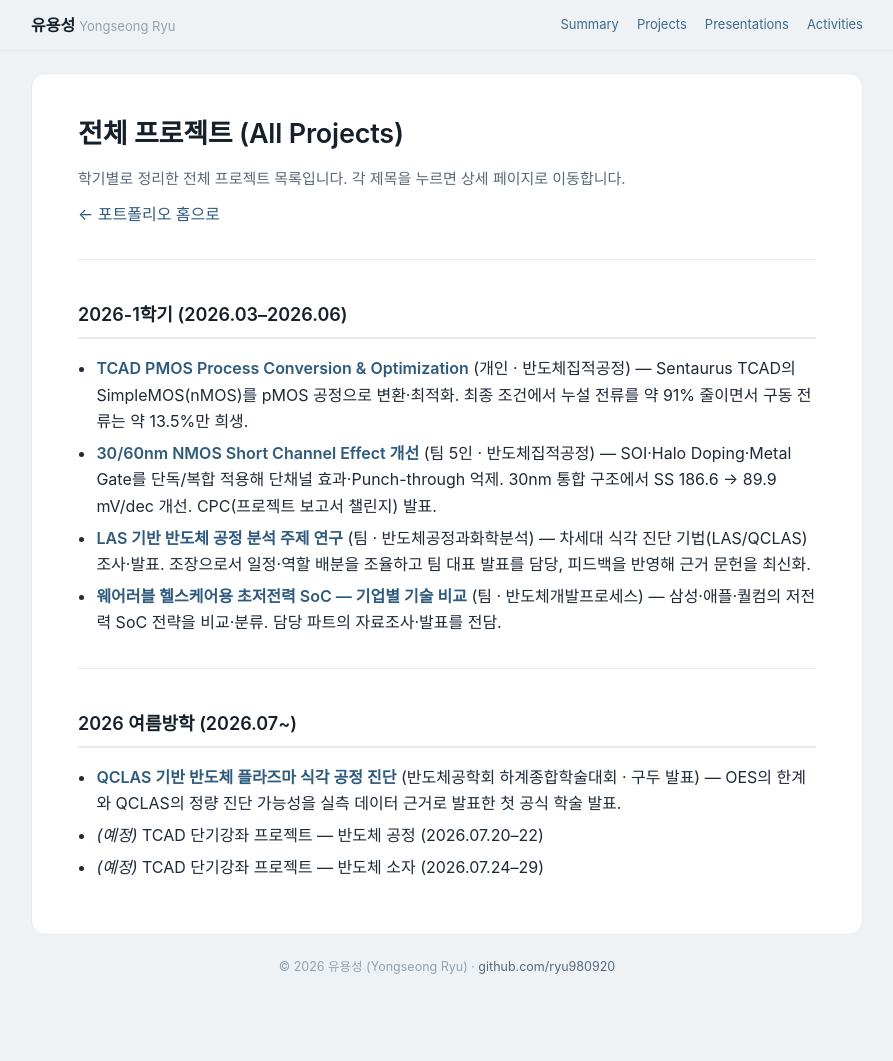
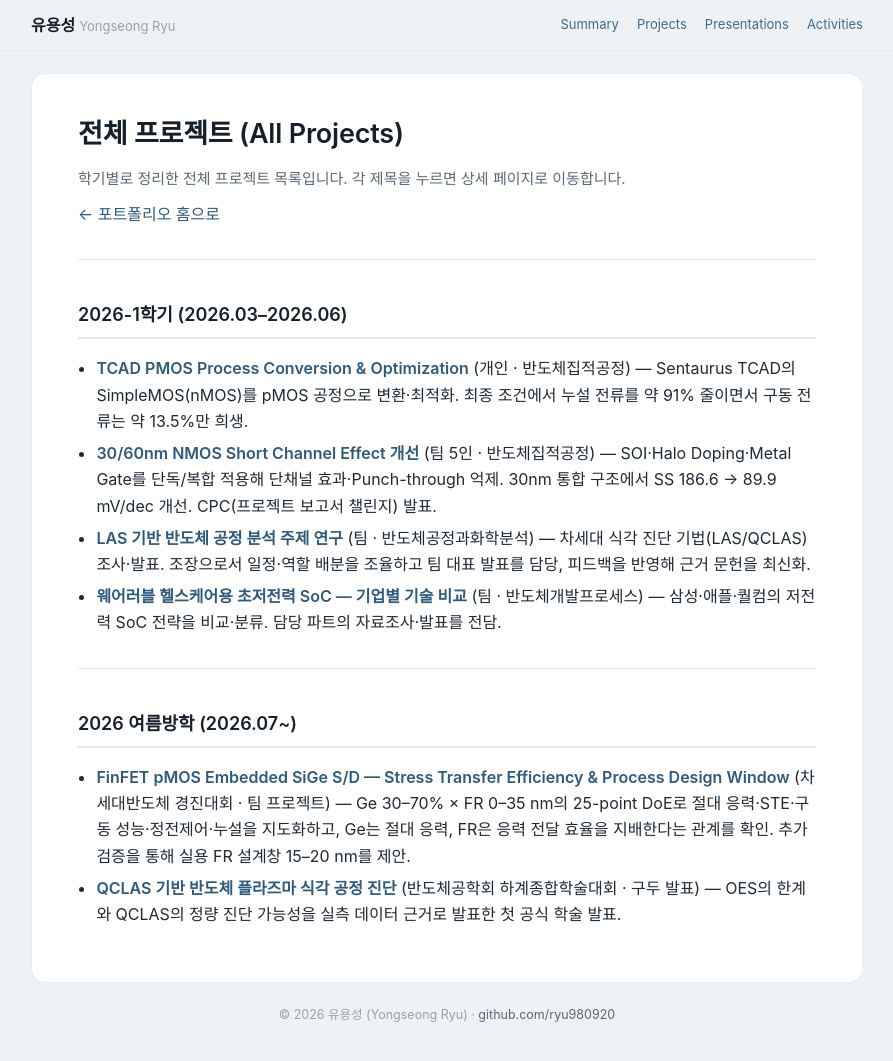
Before and after one commit to ryu980920/ryu980920.github.io, a Jekyll site: the page built from projects/index.md, in a window 1280 px wide and 1069 px high. Shown: the top 1061 px of the window, without its empty margins (193-1086 px from the left). Built offline with Jekyll 4.4.1, drawn with Linux system fonts in a browser that asks for light colours; our own code applies the rules of GitHub Pages for plain Markdown files.

Commit message:
Add FinFET SiGe project and remove short-course placeholders

```diff
--- a/projects/index.md
+++ b/projects/index.md
@@ -17,8 +17,7 @@
 
 ## 2026 여름방학 (2026.07~)
 
+- **[FinFET pMOS Embedded SiGe S/D — Stress Transfer Efficiency & Process Design Window](../finfet-sige/)** (차세대반도체 경진대회 · 팀 프로젝트) — Ge 30–70% × FR 0–35 nm의 25-point DoE로 절대 응력·STE·구동 성능·정전제어·누설을 지도화하고, Ge는 절대 응력, FR은 응력 전달 효율을 지배한다는 관계를 확인. 추가 검증을 통해 실용 FR 설계창 15–20 nm를 제안.
 - **[QCLAS 기반 반도체 플라즈마 식각 공정 진단](../qclas/)** (반도체공학회 하계종합학술대회 · 구두 발표) — OES의 한계와 QCLAS의 정량 진단 가능성을 실측 데이터 근거로 발표한 첫 공식 학술 발표.
-- *(예정)* TCAD 단기강좌 프로젝트 — 반도체 공정 (2026.07.20–22)
-- *(예정)* TCAD 단기강좌 프로젝트 — 반도체 소자 (2026.07.24–29)
 
 <!-- ▼ 이후 학기가 추가되면 아래에 "## YYYY-N학기" 소제목을 만들고 같은 형식으로 이어붙입니다 ▼ -->
```
